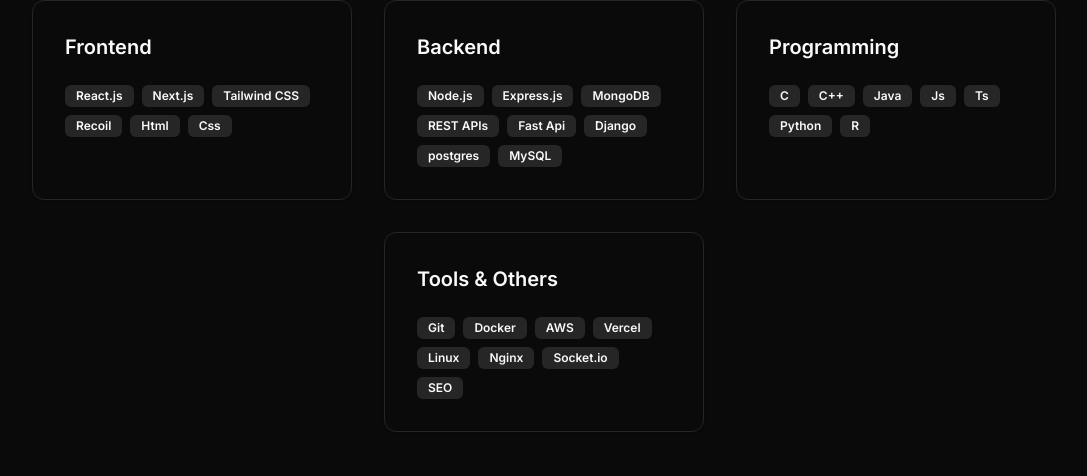
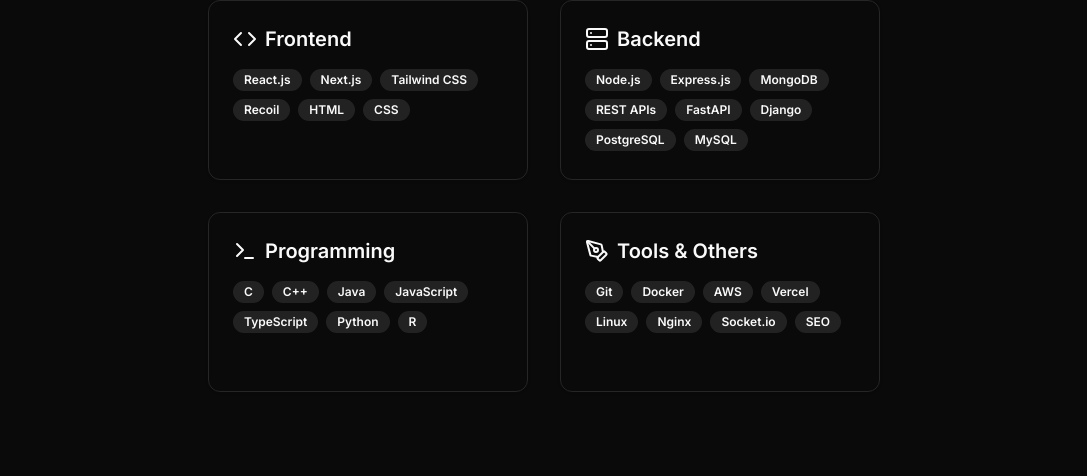
Before and after one commit to yellareddymaheshreddy/portfolio, a Next.js app: page / in a window 1280 px wide. Shown: the part 897-1373 px from the top of the page, without its empty margins (96-1183 px from the left). Built offline with nearby package versions, Linux system fonts and the light colour scheme.

Commit message:
fixed ui for large screens

```diff
--- a/src/components/sections/projects.tsx
+++ b/src/components/sections/projects.tsx
@@ -16,8 +16,8 @@ const projects = [
 
 export function Projects() {
   return (
-    <section id="projects" className="py-10">
-      <div className="container mx-auto px-4">
+    <section id="projects" className="py-10 scroll-m-20">
+      <div className="max-w-3xl mx-auto px-4">
         <h2 className="text-3xl font-bold text-center mb-16">Featured Projects</h2>
         <div className="flex justify-center gap-8 flex-wrap">
           {projects.map((project) => (
--- a/src/components/sections/skills.tsx
+++ b/src/components/sections/skills.tsx
@@ -1,26 +1,29 @@
 import { Card } from "@/components/ui/card";
 import { Badge } from "../ui/badge";
-
+import { Code, Server, Terminal, PenToolIcon as Tool } from 'lucide-react'
 const skillCategories = [
-  { title: "Frontend", skills: ["React.js", "Next.js", "Tailwind CSS", "Recoil", "Html","Css"] },
-  { title: "Backend", skills: ["Node.js", "Express.js", "MongoDB", "REST APIs", "Fast Api", "Django", "postgres", "MySQL"] },
-  { title: "Programming", skills: ["C", "C++", "Java","Js","Ts","Python", "R"] },
-  { title: "Tools & Others", skills: ["Git", "Docker", "AWS","Vercel","Linux","Nginx", "Socket.io","SEO"] },
-];
+  { title: "Frontend", skills: ["React.js", "Next.js", "Tailwind CSS", "Recoil", "HTML", "CSS"], icon: Code },
+  { title: "Backend", skills: ["Node.js", "Express.js", "MongoDB", "REST APIs", "FastAPI", "Django", "PostgreSQL", "MySQL"], icon: Server },
+  { title: "Programming", skills: ["C", "C++", "Java", "JavaScript", "TypeScript", "Python", "R"], icon: Terminal },
+  { title: "Tools & Others", skills: ["Git", "Docker", "AWS", "Vercel", "Linux", "Nginx", "Socket.io", "SEO"], icon: Tool },
+]
 
 export function Skills() {
   return (
     <>
-      <section id="skills" className="pb-10">
-        <div className="container mx-auto px-4">
+      <section id="skills" className="pb-10 scroll-m-36">
+        <div className="max-w-3xl mx-auto px-4">
           <h2 className="text-3xl font-bold text-center mb-16">Technical Skills</h2>
           <div className="flex justify-center gap-8 flex-wrap">
             {skillCategories.map((category) => (
-              <Card key={category.title} className="p-8 hover:shadow-lg transition-shadow max-w-80 aspect-video">
-                <h3 className="text-xl font-semibold mb-6">{category.title}</h3>
+              <Card key={category.title} className="p-6 hover:shadow-lg transition-all max-w-80 aspect-video  duration-300 hover:scale-105 bg-card/50">
+                <div className="flex items-center mb-4">
+                  <category.icon className="w-6 h-6 mr-2 text-primary" />
+                  <h3 className="text-xl font-semibold">{category.title}</h3>
+                </div>
                 <div className="flex flex-wrap gap-2">
                   {category.skills.map((skill) => (
-                    <Badge key={skill} variant="secondary">
+                    <Badge key={skill} variant="secondary" className="bg-primary/10 text-primary hover:bg-primary/20 transition-colors rounded-full">
                       {skill}
                     </Badge>
                   ))}
```
